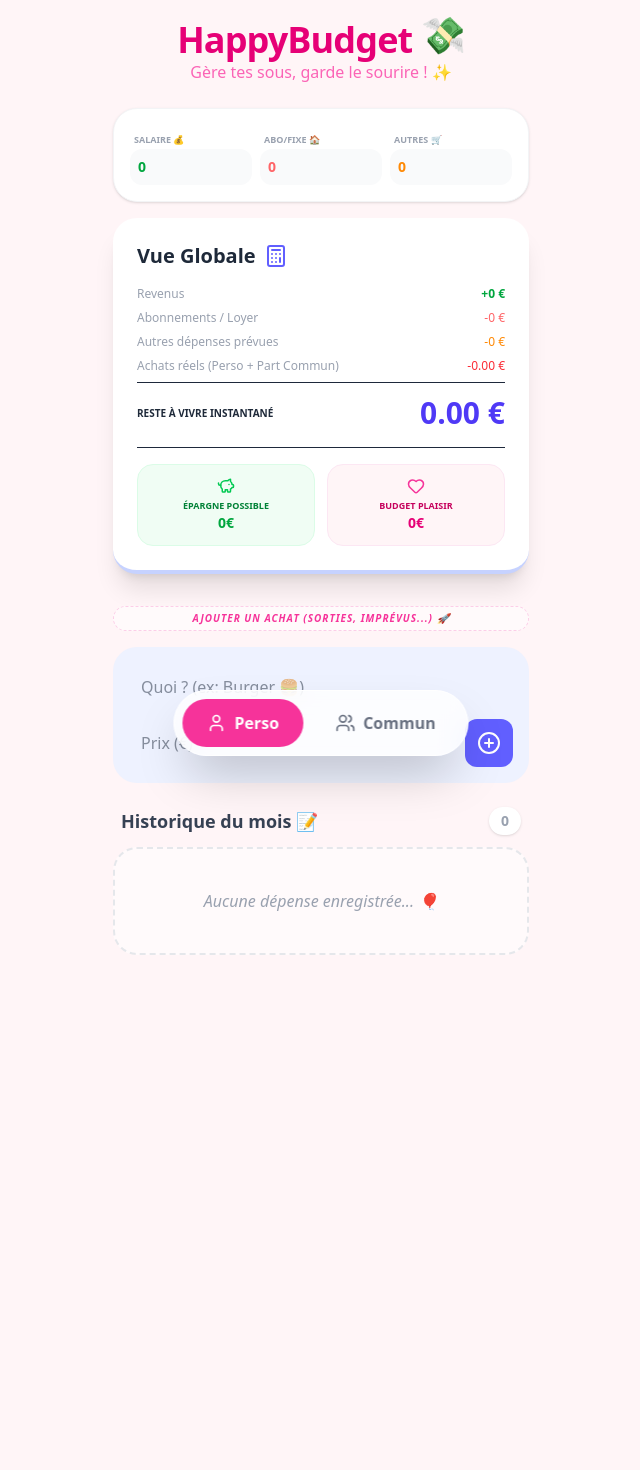
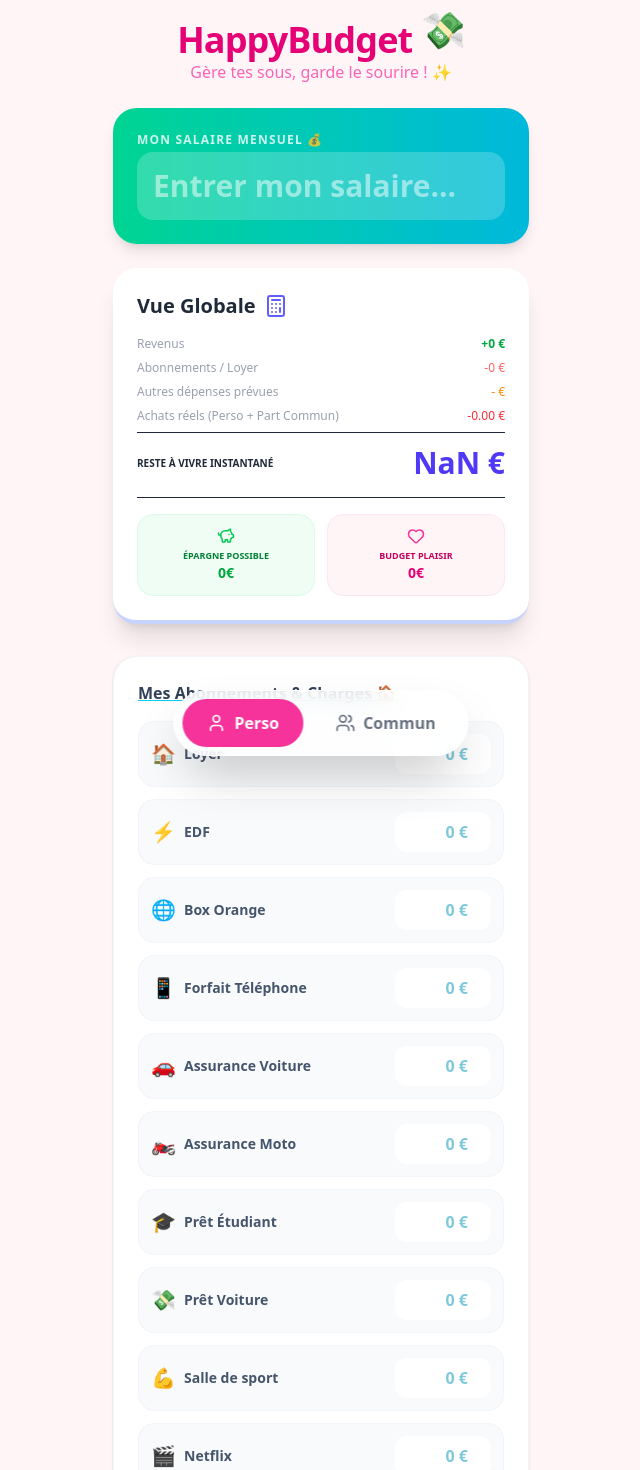
Before and after one commit to AnthonyGargoua/happybudget, a Next.js app: page / in a window 1280 px wide. Shown: the part 20-1490 px from the top of the page, without its empty margins (319-959 px from the left). Before the commit the page ends 1151 px from the top, so only its background shows below. Built offline with nearby package versions, Linux system fonts and the light colour scheme.

Commit message:
index.js

```diff
--- a/pages/index.js
+++ b/pages/index.js
@@ -4,14 +4,31 @@ import GlobalDashboard from '../components/GlobalDashboard';
 import ExpenseForm from '../components/ExpenseForm';
 import ExpenseList from '../components/ExpenseList';
 
+const FIXED_ITEMS = [
+  { id: 'loyer', label: 'Loyer', icon: '🏠' },
+  { id: 'edf', label: 'EDF', icon: '⚡' },
+  { id: 'box', label: 'Box Orange', icon: '🌐' },
+  { id: 'tel', label: 'Forfait Téléphone', icon: '📱' },
+  { id: 'assurance_v', label: 'Assurance Voiture', icon: '🚗' },
+  { id: 'assurance_m', label: 'Assurance Moto', icon: '🏍️' },
+  { id: 'pret_e', label: 'Prêt Étudiant', icon: '🎓' },
+  { id: 'pret_v', label: 'Prêt Voiture', icon: '💸' },
+  { id: 'sport', label: 'Salle de sport', icon: '💪' },
+  { id: 'netflix', label: 'Netflix', icon: '🎬' },
+  { id: 'disney', label: 'Disney+', icon: '🐭' },
+  { id: 'amazon', label: 'Amazon Prime', icon: '📦' },
+  { id: 'amex', label: 'American Express', icon: '💳' },
+  { id: 'crunchy', label: 'Crunchyroll', icon: '🍣' },
+  { id: 'darty', label: 'Darty Max', icon: '🛠️' },
+  { id: 'apple_m', label: 'Apple Music', icon: '🎵' },
+  { id: 'icloud', label: 'iCloud Apple', icon: '☁️' },
+];
+
 export default function Home() {
   const [persoExpenses, setPersoExpenses] = useState([]);
   const [sharedTotal, setSharedTotal] = useState(0);
-
-  // États pour les 3 piliers du budget
-  const [income, setIncome] = useState(0);
-  const [fixedCharges, setFixedCharges] = useState(0);
-  const [otherCharges, setOtherCharges] = useState(0);
+  const [income, setIncome] = useState("");
+  const [fixedValues, setFixedValues] = useState({});
 
   const monthKey = `${new Date().getMonth() + 1}-${new Date().getFullYear()}`;
 
@@ -25,77 +42,84 @@ export default function Home() {
       setSharedTotal(list.reduce((acc, curr) => acc + curr.amount, 0));
     }
 
-    // Charger les réglages
-    setIncome(parseFloat(localStorage.getItem('user-income')) || 0);
-    setFixedCharges(parseFloat(localStorage.getItem('user-fixed')) || 0);
-    setOtherCharges(parseFloat(localStorage.getItem('user-other')) || 0);
+    setIncome(localStorage.getItem('user-income') || "");
+    const savedFixed = localStorage.getItem('user-fixed-values');
+    if (savedFixed) setFixedValues(JSON.parse(savedFixed));
   }, []);
 
-  const handleConfigChange = (type, value) => {
-    const numValue = value === '' ? 0 : parseFloat(value);
-    if (type === 'income') { setIncome(numValue); localStorage.setItem('user-income', numValue); }
-    if (type === 'fixed') { setFixedCharges(numValue); localStorage.setItem('user-fixed', numValue); }
-    if (type === 'other') { setOtherCharges(numValue); localStorage.setItem('user-other', numValue); }
+  const handleIncomeChange = (val) => {
+    setIncome(val);
+    localStorage.setItem('user-income', val);
   };
 
-  const addPersoExpense = (newExp) => {
-    const updated = [newExp, ...persoExpenses];
-    setPersoExpenses(updated);
-    localStorage.setItem(`perso-${monthKey}`, JSON.stringify(updated));
+  const handleFixedChange = (id, val) => {
+    const newValues = { ...fixedValues, [id]: val };
+    setFixedValues(newValues);
+    localStorage.setItem('user-fixed-values', JSON.stringify(newValues));
   };
 
-  const deletePersoExpense = (id) => {
-    const updated = persoExpenses.filter(exp => exp.id !== id);
-    setPersoExpenses(updated);
-    localStorage.setItem(`perso-${monthKey}`, JSON.stringify(updated));
-  };
+  const totalFixed = Object.values(fixedValues).reduce((acc, curr) => acc + (parseFloat(curr) || 0), 0);
+  const persoTotal = persoExpenses.reduce((acc, curr) => acc + curr.amount, 0);
 
   return (
     <Layout currentTab="perso">
-      {/* Les 3 champs de réglage */}
-      <div className="bg-white rounded-3xl p-4 shadow-sm mb-4 border border-gray-100 grid grid-cols-3 gap-2">
-        <div>
-          <label className="text-[9px] font-bold text-gray-400 uppercase ml-1">Salaire 💰</label>
+      {/* SECTION SALAIRE */}
+      <div className="bg-gradient-to-r from-emerald-400 to-cyan-500 rounded-3xl p-6 shadow-lg mb-6 text-white">
+        <label className="block text-xs font-bold uppercase opacity-80 mb-1 tracking-widest">Mon Salaire Mensuel 💰</label>
         <input
-            type="number" value={income}
-            onChange={(e) => handleConfigChange('income', e.target.value)}
-            className="w-full bg-gray-50 p-2 rounded-xl border-none font-bold text-green-600 text-sm focus:ring-2 focus:ring-green-400"
+          type="number"
+          placeholder="Entrer mon salaire..."
+          value={income}
+          onChange={(e) => handleIncomeChange(e.target.value)}
+          className="w-full bg-white/20 border-none rounded-2xl p-4 text-3xl font-black placeholder:text-white/50 focus:ring-2 focus:ring-white outline-none"
         />
       </div>
-        <div>
-          <label className="text-[9px] font-bold text-gray-400 uppercase ml-1">Abo/Fixe 🏠</label>
+
+      <GlobalDashboard
+        income={parseFloat(income) || 0}
+        fixedCharges={totalFixed}
+        persoTotal={persoTotal}
+        sharedTotal={sharedTotal}
+      />
+
+      {/* SECTION CHARGES FIXES */}
+      <div className="bg-white rounded-3xl shadow-sm border border-slate-100 p-6 mb-8">
+        <h3 className="font-black text-slate-700 mb-4 flex items-center gap-2 underline decoration-cyan-400">
+          Mes Abonnements & Charges 🏠
+        </h3>
+        <div className="grid grid-cols-1 gap-3">
+          {FIXED_ITEMS.map(item => (
+            <div key={item.id} className="flex items-center justify-between bg-slate-50 p-3 rounded-2xl border border-slate-100">
+              <span className="text-sm font-bold text-slate-600 flex items-center gap-2">
+                <span className="text-xl">{item.icon}</span> {item.label}
+              </span>
               <input
-            type="number" value={fixedCharges}
-            onChange={(e) => handleConfigChange('fixed', e.target.value)}
-            className="w-full bg-gray-50 p-2 rounded-xl border-none font-bold text-red-400 text-sm focus:ring-2 focus:ring-red-400"
+                type="number"
+                placeholder="0 €"
+                value={fixedValues[item.id] || ""}
+                onChange={(e) => handleFixedChange(item.id, e.target.value)}
+                className="w-24 bg-white border-none rounded-xl p-2 text-right font-bold text-cyan-600 focus:ring-2 focus:ring-cyan-400"
               />
             </div>
-        <div>
-          <label className="text-[9px] font-bold text-gray-400 uppercase ml-1">Autres 🛒</label>
-          <input
-            type="number" value={otherCharges}
-            onChange={(e) => handleConfigChange('other', e.target.value)}
-            className="w-full bg-gray-50 p-2 rounded-xl border-none font-bold text-orange-400 text-sm focus:ring-2 focus:ring-orange-400"
-          />
+          ))}
         </div>
       </div>
 
-      <GlobalDashboard
-        income={income}
-        fixedCharges={fixedCharges}
-        otherCharges={otherCharges}
-        persoTotal={persoExpenses.reduce((acc, curr) => acc + curr.amount, 0)}
-        sharedTotal={sharedTotal}
-      />
-
-      <div className="bg-white/50 p-1 rounded-2xl mb-4 border border-dashed border-pink-200 text-center">
-         <p className="text-[10px] font-bold text-pink-500 uppercase italic tracking-widest">
-           Ajouter un achat (Sorties, imprévus...) 🚀
-         </p>
+      <div className="bg-cyan-50 border-2 border-dashed border-cyan-200 p-4 rounded-3xl mb-6 text-center text-cyan-600 font-bold text-sm">
+        🛒 Ajouter un achat imprévu / sortie
       </div>
 
-      <ExpenseForm onAdd={addPersoExpense} />
-      <ExpenseList items={persoExpenses} title="Historique du mois 📝" onDelete={deletePersoExpense} />
+      <ExpenseForm onAdd={(exp) => {
+        const updated = [exp, ...persoExpenses];
+        setPersoExpenses(updated);
+        localStorage.setItem(`perso-${monthKey}`, JSON.stringify(updated));
+      }} />
+
+      <ExpenseList items={persoExpenses} title="Mes achats du jour 📝" onDelete={(id) => {
+        const updated = persoExpenses.filter(e => e.id !== id);
+        setPersoExpenses(updated);
+        localStorage.setItem(`perso-${monthKey}`, JSON.stringify(updated));
+      }} />
     </Layout>
   );
 }
```
Lines whose indentation alone changed are shown as unchanged.
